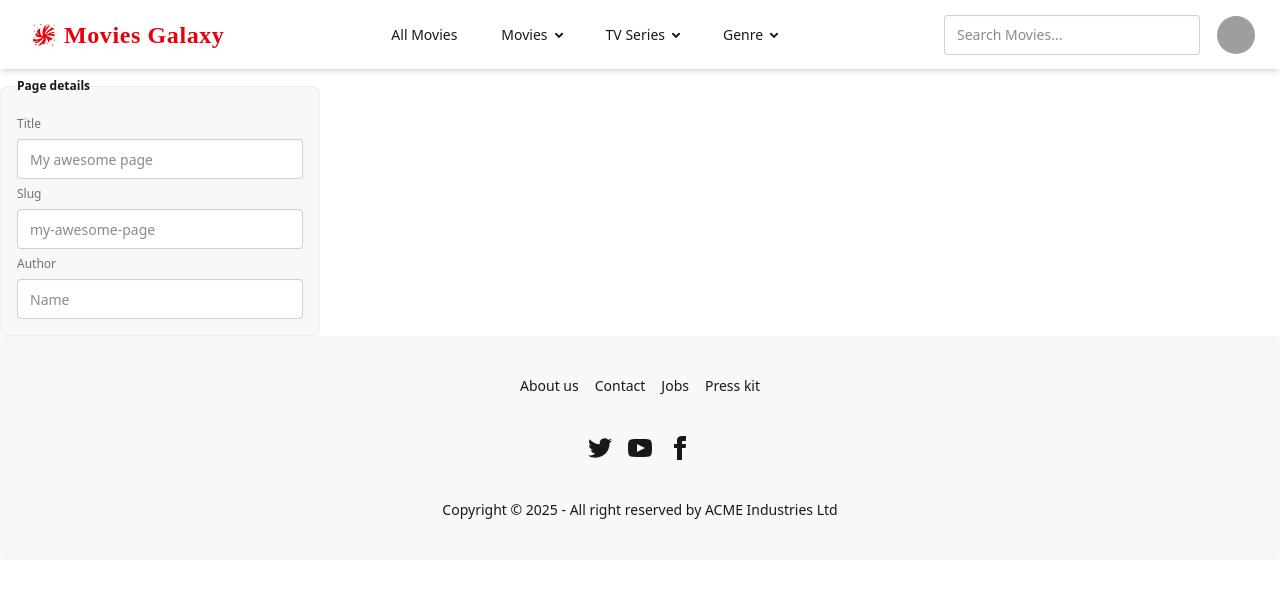
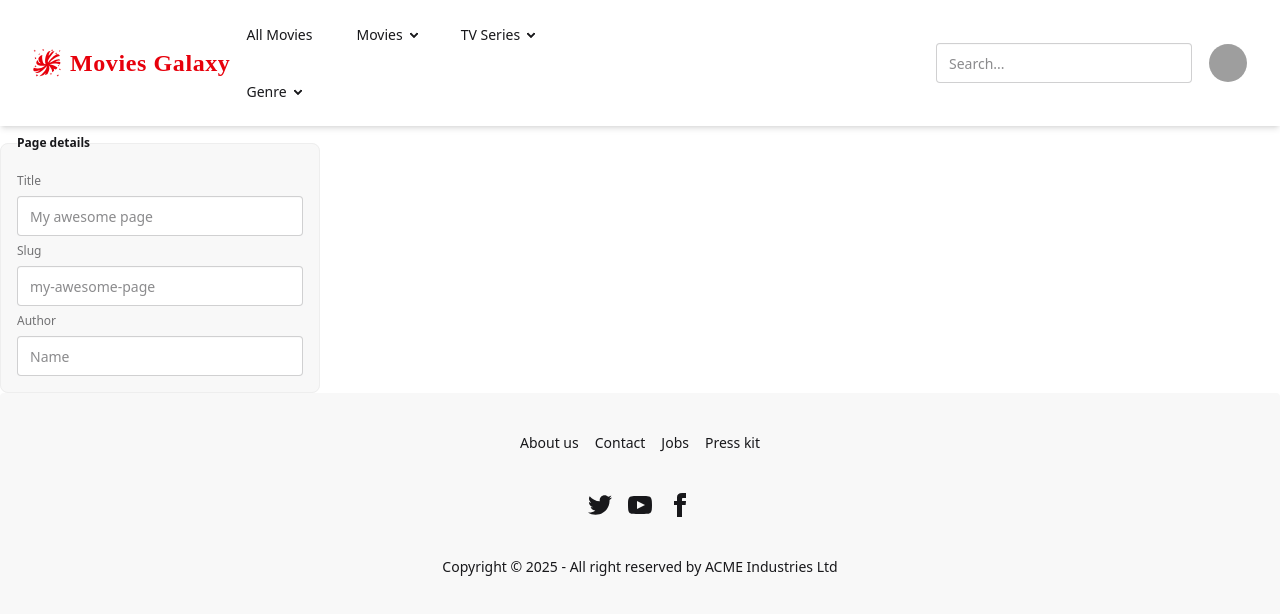
Before and after one commit to Amitkumersarkar/Movies-Galaxy, a React (Vite) app: page /profile in a window 1280 px wide. Shown: the top 614 px of the page. Built offline with nearby package versions, Linux system fonts and the light colour scheme; grey boxes are pictures that could not be loaded.

Commit message:
fix gap issues of the navbar

```diff
--- a/src/Components/Header/Navbar.jsx
+++ b/src/Components/Header/Navbar.jsx
@@ -3,9 +3,9 @@ import { GiGalaxy } from "react-icons/gi";
 
 const Navbar = () => {
     return (
-        <div className="navbar bg-base-100 shadow-md px-6 sticky top-0 z-50">
+        <div className="navbar bg-base-100 shadow-md px-4 md:px-6 lg:px-8 sticky top-0 z-50">
             {/* Left - Logo + Hamburger */}
-            <div className="flex items-center">
+            <div className="flex items-center gap-3 flex-shrink-0">
                 {/* Mobile Hamburger */}
                 <div className="dropdown lg:hidden">
                     <label tabIndex={0} className="btn btn-ghost">
@@ -32,7 +32,6 @@ const Navbar = () => {
                     >
                         <li><Link to="/">Home</Link></li>
                         <li><Link to="/movies">All Movies</Link></li>
-
                         <li>
                             <details>
                                 <summary>Movies</summary>
@@ -44,7 +43,6 @@ const Navbar = () => {
                                 </ul>
                             </details>
                         </li>
-
                         <li>
                             <details>
                                 <summary>TV Series</summary>
@@ -56,7 +54,6 @@ const Navbar = () => {
                                 </ul>
                             </details>
                         </li>
-
                         <li>
                             <details>
                                 <summary>Genre</summary>
@@ -75,15 +72,16 @@ const Navbar = () => {
                 {/* Logo */}
                 <Link
                     to="/"
-                    className="flex items-center gap-2 text-2xl font-bold text-red-600 cursor-pointer tracking-wide ml-2"
+                    className="flex items-center gap-2 text-xl md:text-2xl font-bold text-red-600 cursor-pointer tracking-wide"
                     style={{ fontFamily: "Rancho, cursive" }}
                 >
-                    <GiGalaxy /> Movies Galaxy
+                    <GiGalaxy className="text-2xl md:text-3xl" />
+                    <span className="hidden sm:inline">Movies Galaxy</span>
                 </Link>
             </div>
 
             {/* Center Menu - Desktop */}
-            <div className="hidden lg:flex justify-center flex-1">
+            <div className="hidden lg:flex flex-1 justify-center">
                 <ul className="menu menu-horizontal px-1 gap-5 text-md font-medium items-center">
                     <li><Link to="/movies">All Movies</Link></li>
                     <li>
@@ -124,12 +122,12 @@ const Navbar = () => {
             </div>
 
             {/* Right - Search & Profile */}
-            <div className="flex items-center gap-4">
+            <div className="flex items-center gap-4 md:ml-90 flex-shrink-0">
                 {/* Search Bar */}
                 <input
                     type="text"
-                    placeholder="Search Movies..."
-                    className="input input-bordered w-24 sm:w-40 md:w-56 lg:w-64 text-sm"
+                    placeholder="Search..."
+                    className="input input-bordered w-28 sm:w-40 md:w-52 lg:w-64 text-sm"
                 />
 
                 {/* Avatar Dropdown */}
```
